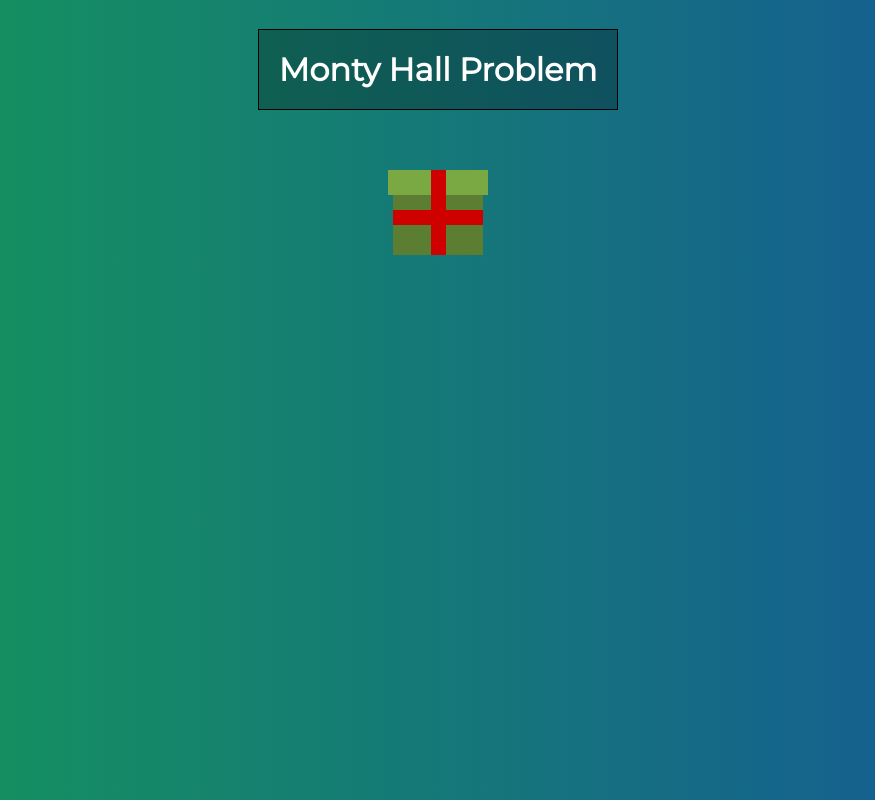
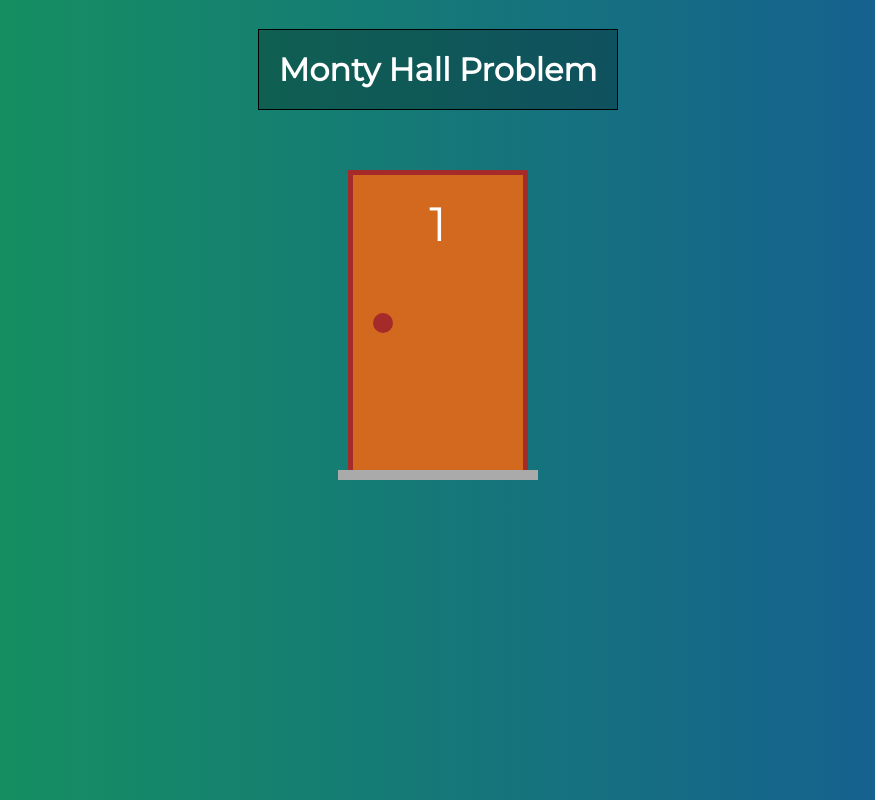
Before and after one commit to AfonsoMachado/monty-hall-problem, a Vue app: page / in a window 1280 px wide. Shown: the whole page, without its empty margins (202-1077 px from the left). Built offline with nearby package versions, Linux system fonts and the light colour scheme.

Commit message:
adicionado layout da porta

```diff
--- a/src/App.vue
+++ b/src/App.vue
@@ -1,16 +1,17 @@
 <template>
     <div id="app">
         <h1>Monty Hall Problem</h1>
-        <Gift />
+        <!-- Coloacando : no parametro, o valor é passado como boolean, mesmo entre chaves -->
+        <Door number="1" :hasGift="false" />
     </div>
 </template>
 
 <script>
-import Gift from './components/Gift'
+import Door from './components/Door'
 
 export default {
     name: 'App',
-    components: { Gift }
+    components: { Door }
 }
 </script>
 
--- /dev/null
+++ b/src/components/Door.vue
@@ -0,0 +1,91 @@
+<template>
+    <!-- Inteface gráfica da porta -->
+    <div class="door-area">
+        <div class="door-frame">
+            <!-- Presente só é renderizado se a porta estiver aberta e se o hasGift for verdadeiro -->
+            <Gift v-if="open && hasGift"/>
+        </div>
+        <!-- Selecionando a porta no click -->
+        <div class="door" @click="selected = !selected">
+            <div class="number">{{ number }}</div>
+            <div class="knob"></div>
+        </div>
+    </div>
+</template>
+
+<script>
+import Gift from './Gift'
+
+export default {
+    name: 'Door',
+    components: { Gift },
+    props: {
+        number: {},
+        hasGift: { type: Boolean }
+    },
+    data: function () {
+        // No momento de criação da porta, a mesma não está nem aberta e nem fechada
+        return {
+            open: false,
+            selected: false
+        }
+    }
+}
+</script>
+
+<style>
+
+/* Definindo variaveis */
+:root {
+    --door-border: 5px solid brown;
+}
+
+.door-area {
+    position: relative;
+    width: 200px;
+    height: 310px;
+    border-bottom: 10px solid #AAA;
+    margin-bottom: 20px;
+    font-size: 3rem;
+
+    display: flex;
+    justify-content: center;
+}
+
+.door-frame {
+    position: absolute;
+    height: 300px;
+    width: 180px;
+
+    border-left: var(--door-border);
+    border-top: var(--door-border);
+    border-right: var(--door-border);
+
+    display: flex;
+    justify-content: center;
+    align-items: flex-end;
+}
+
+.door {
+    position: absolute;
+    top: 5px;
+    height: 295px;
+    width: 170px;
+    background-color: chocolate;
+
+    display: flex;
+    flex-direction: column;
+    align-items: center;
+    padding: 20px;
+}
+
+.door .knob {
+    height: 20px;
+    width: 20px;
+    border-radius: 10px;
+    background-color: brown;
+    align-self: flex-start;
+    margin-top: 60px;
+}
+
+</style>
```
